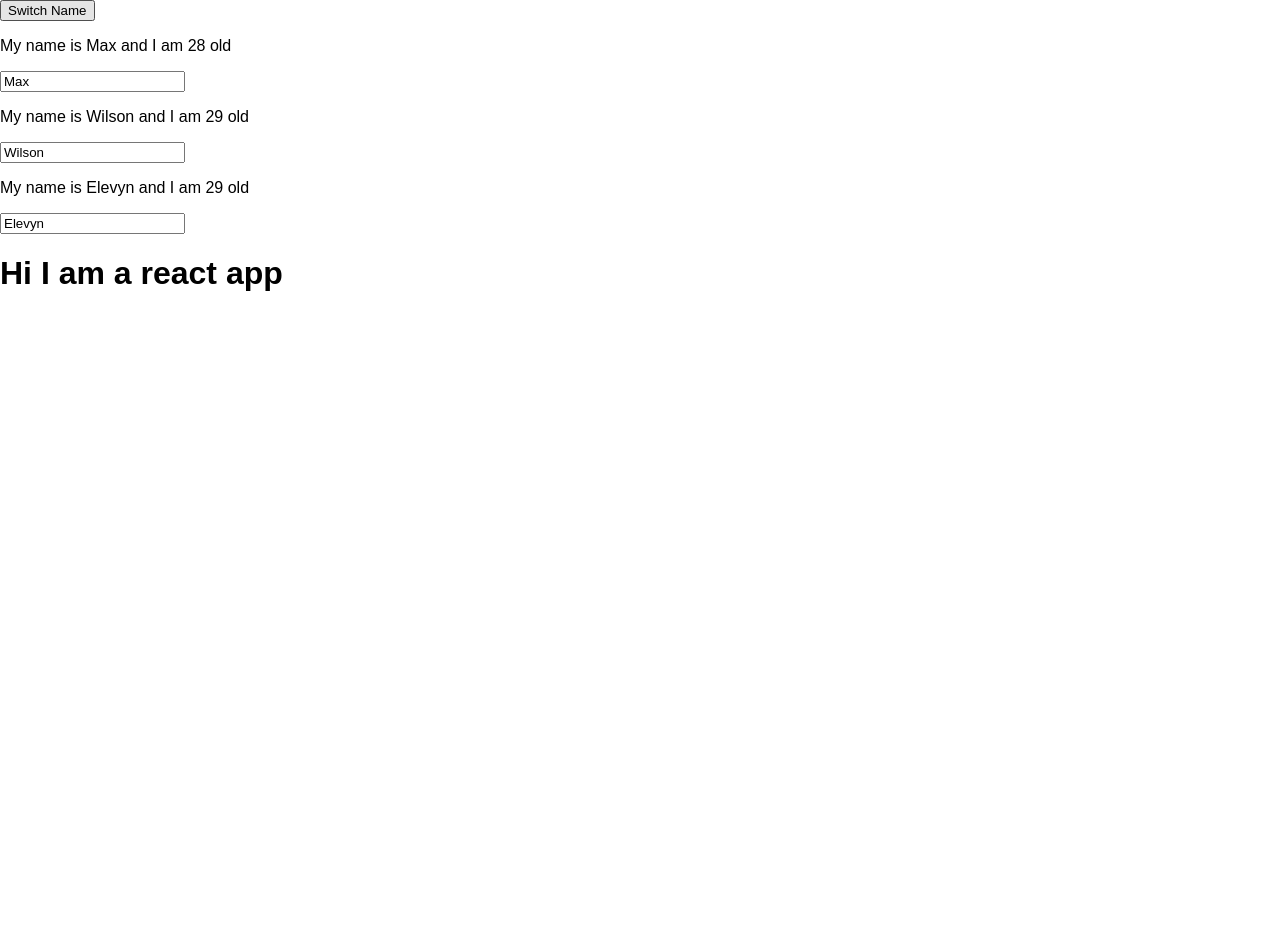
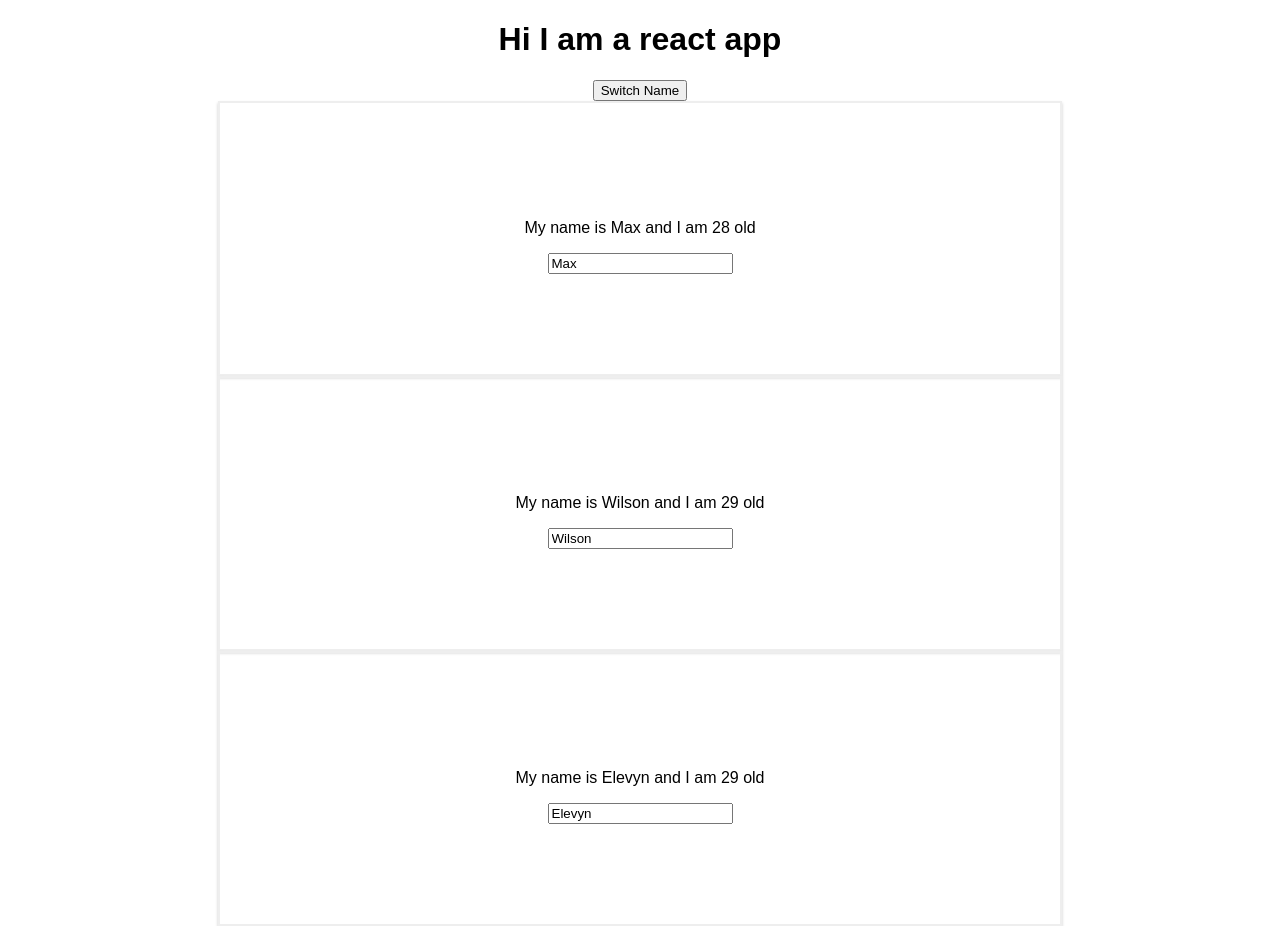
Before and after one commit to yzwang-13/react, a React (Create React App) app: page / in a window 1280 px wide. Before the commit the page ends 800 px from the top, so only its background shows below. Built offline with nearby package versions, Linux system fonts and the light colour scheme.

Commit message:
add css stylesheet to Person component

```diff
--- a/src/App.css
+++ b/src/App.css
@@ -0,0 +1,3 @@
+.App {
+    text-align: center;
+}
--- a/src/App.js
+++ b/src/App.js
@@ -38,6 +38,7 @@ class App extends Component {
     render() {
         return (
             <div className="App">
+                <h1 className="App">Hi I am a react app</h1>
                 <button onClick={this.switchNameHandler}>Switch Name</button>
                 <Person clicked={this.switchNameHandler} name={this.state.persons[0].name}
                         age={this.state.persons[0].age}
@@ -46,7 +47,6 @@ class App extends Component {
                         name={this.state.persons[1].name} age={this.state.persons[1].age}/>
                 <Person clicked={this.switchNameHandler.bind(this, "NewName 4")} name={this.state.persons[2].name}
                         age={this.state.persons[2].age}></Person>
-                <h1>Hi I am a react app</h1>
             </div>
         );
     }
--- /dev/null
+++ b/src/Person/Person.css
@@ -0,0 +1,8 @@
+.Person {
+    width: 50%;
+    margin: auto;
+    border: 2px solid #eee;
+    box-shadow: 0 2px 3px #ccc;
+    padding: 100px;
+    text-align: center;
+}
--- a/src/Person/Person.js
+++ b/src/Person/Person.js
@@ -1,8 +1,9 @@
 import React from 'react';
+import './Person.css';
 
 const person = (props) => {
     return (
-        <div>
+        <div className="Person">
             <p onClick={props.clicked}> My name is {props.name} and I am {props.age} old</p>
             <p>{props.children}</p>
             <input type="text" onChange={props.changed} value={props.name}/>
```
